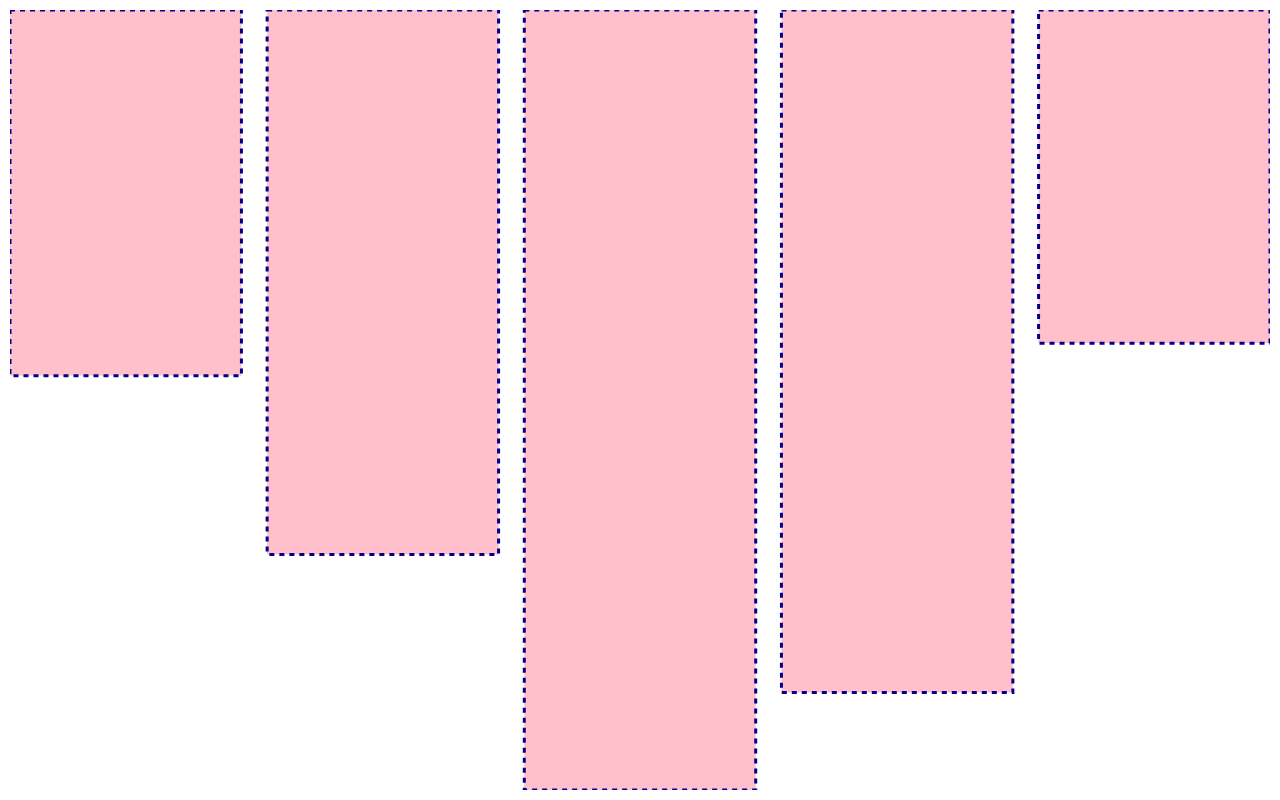
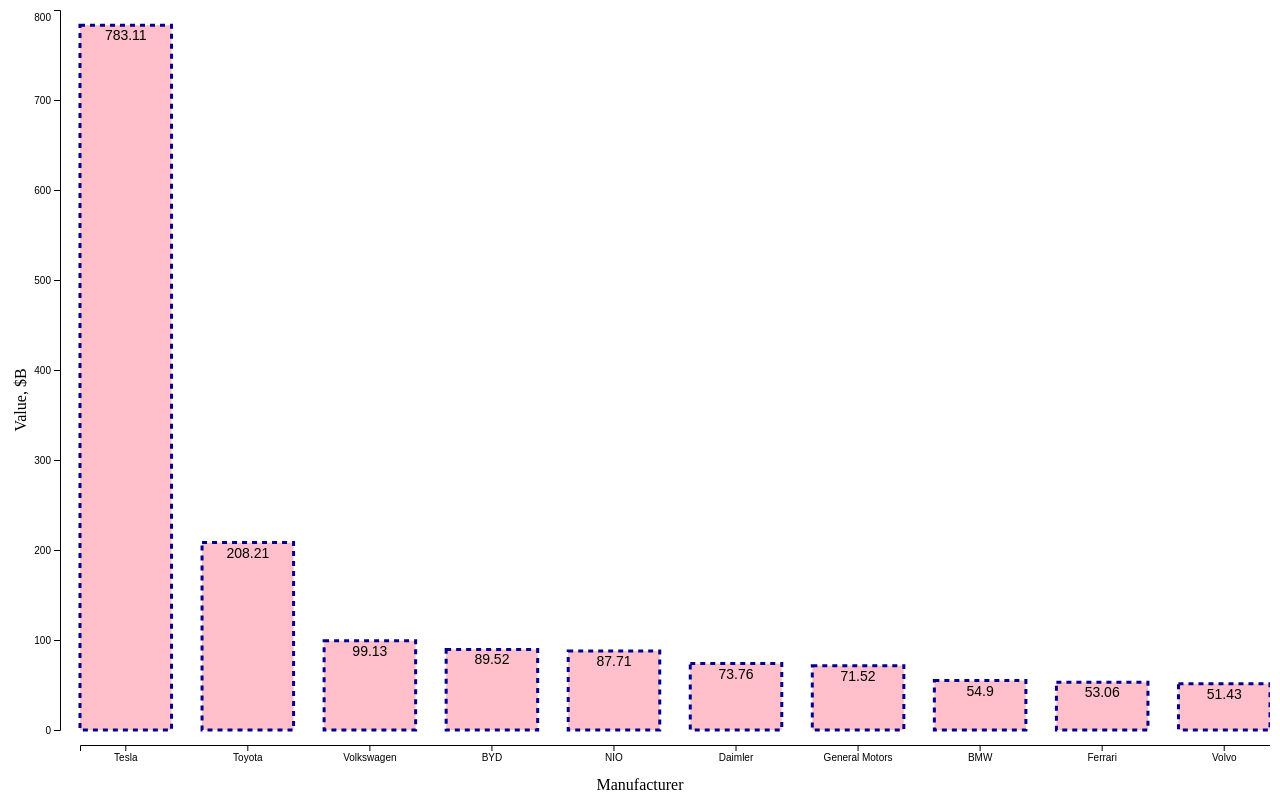
Before and after one commit to alekstech/d3, a website built with webpack: page src/index.html in a window 1280 px wide. Built offline with nearby package versions, Linux system fonts and the light colour scheme.

Commit message:
Inverted chart with axes and labels

```diff
--- a/src/index.html
+++ b/src/index.html
@@ -9,5 +9,11 @@
   <svg>
   </svg>
 
+  <style>
+    .y-axis .tick:last-of-type text {
+      dominant-baseline: hanging;
+    }
+  </style>
+
 </body>
 </html>
--- a/src/index.js
+++ b/src/index.js
@@ -1,14 +1,68 @@
 import * as d3 from 'd3'
 
-const data = [ 45, 67, 96, 84, 41, ]
+// market capitalizations of largest car manufacturers, Jan 2020
+const data = [
+  {
+    name: 'Tesla',
+    symbol: 'TSLA',
+    value: 783.11
+  },
+  {
+    name: 'Toyota',
+    symbol: 'TM',
+    value: 208.21
+  },
+  {
+    name: 'Volkswagen',
+    symbol: 'VOW3.DE',
+    value: 99.13
+  },
+  {
+    name: 'BYD',
+    symbol: '002594.SZ',
+    value: 89.52
+  },
+  {
+    name: 'NIO',
+    symbol: 'NIO',
+    value: 87.71
+  },
+  {
+    name: 'Daimler',
+    symbol: 'DAI.DE',
+    value: 73.76
+  },
+  {
+    name: 'General Motors',
+    symbol: 'GM',
+    value: 71.52
+  },
+  {
+    name: 'BMW',
+    symbol: 'BMW.DE',
+    value: 54.90
+  },
+  {
+    name: 'Ferrari',
+    symbol: 'RACE',
+    value: 53.06
+  },
+  {
+    name: 'Volvo',
+    symbol: 'VOLVF',
+    value: 51.43
+  },
+]
 
 const drawChart = function () {
   const paddingOuter = 10 // number of pixels for padding CSS property of the container (svg element)
-  const paddingInner = 0.1 // space in between bars, as % of bar width
+  const paddingInner = 0.25 // space in between bars, as % of bar width
   const containerWidth = window.innerWidth - (2 * paddingOuter)
   const containerHeight = window.innerHeight - (2 * paddingOuter)
   const svgWidth = containerWidth
-  const maximum = d3.max(data, d => d) // find highest value
+  const maximum = d3.max(data, datum => datum.value) // find highest value
+  const xAxisWidth = 70 // width of the x axis (incl. label)
+  const yAxisHeight = 60 // height of the x axis (incl. label)
 
   // a scale is
   // - a visual encoding of position of quantitative data, such as
@@ -31,17 +85,18 @@
 
   const xScale = d3.scaleBand() // split available width into equal bands
     .domain(Object.keys(data)) // dataset
-      .range([0, svgWidth]) // [left edge, right edge]
+      .range([xAxisWidth, svgWidth]) // [left edge, right edge]; leave room for y axis
       .round(false) // round start and stop of each band to integers
       .paddingInner(paddingInner) // proportion of the range that is reserved for blank space between bands
       .align(0.5) // center bands versus range
 
-  const step = xScale.step()
+  const step = xScale.step() // width of a bar
   const barWidth = step - (paddingInner * step)
 
   const yScale = d3.scaleLinear()
     .domain([0, maximum])
-    .range([0, containerHeight]) // [bottom edge, top edge], svg coordinates system is flipped
+    .range([containerHeight - yAxisHeight, 0]) // [bottom edge, top edge]; flip top and bottom
+    .nice() // show one tick above the highest value
 
   const selection = d3.select('svg')
 
@@ -51,42 +106,142 @@
     .attr('width', () => svgWidth)
     .attr('height', () => containerHeight)
     .attr('style', () => `display: block; padding: ${paddingOuter}px;`)
+
+
+  // save <rect> elements (the bars) in a variable
+  const bars = selection
     .selectAll('rect')
-    .data(data, datum => `key-${datum}`) // key must be unique?, decides if node needs re-rendering on data change
-    .join(
+    .data(data, datum => `key-${datum.symbol}`)
+
+  bars.join(
       // newly added nodes
       enterSelection => {
         // return so it can be joined with update selection
-        return enterSelection.append('rect')
+        return enterSelection
+          .append('rect')
           // attributes to transition FROM
           .attr('x', (datum, index) => xScale(index))
           .attr('height', 0)
-          .attr('y', 0)
+          .attr('y', yScale(0)) // start at 0 of the y scale
           .attr('stroke-width', 3)
           .attr('stroke-dasharray', '5 5')
           .attr('stroke', 'darkblue')
           .attr('fill', 'pink')
+          .attr('class', 'bar')
       },
-      update => update,
+      updateSelection => updateSelection,
       // newly removed nodes
       exitSelection => {
         exitSelection.transition(transition)
           .attr('height', 0)
-          .attr('y', containerHeight)
+          .attr('y', datum => yScale(datum.value))
       }
     )
     .attr('width', barWidth)
-    // newly added nodes and newly updated nodes
+    // transition attributes set after this
     .transition(transition)
     // calculate x-position based index
     .attr('x', (datum, index) => xScale(index))
+    .attr('y', datum => yScale(datum.value))
     // set height based on the bound datum
-    .attr('height', datum => yScale(datum))
+    .attr('height', datum => yScale(0) - yScale(datum.value))
+
+  // add text labels to every bar
+  bars.join(
+    enterSelection => {
+      enterSelection
+        .append("text")
+        .text(datum => datum.value)
+        .attr('x', (datum, index) => xScale(index) + barWidth / 2) // x offset of the bar plus half of its width
+        .attr('y', datum => yScale(datum.value) + 15) // 15 px of white space between axis and bars
+        .attr("font-family" , "sans-serif")
+        .attr("font-size" , "14px")
+        .attr("fill" , "black")
+        .attr("text-anchor", "middle")
+    }
+  )
+
+  // y axis
+  selection
+    .selectAll('g.y-axis')
+    .data([0]) // dummy data (?)
+    .join(
+      enterSelection => {
+        return enterSelection
+          .append("g")
+          .attr("transform", "translate(50, 0)")
+          .attr('class', 'y-axis')
+          .call(d3.axisLeft(yScale))
+      },
+      updateSelection => {
+        updateSelection
+          .call(d3.axisLeft(yScale))
+      }
+    )
+
+  // x axis
+  selection
+    .selectAll('g.x-axis') // select existing, if any
+    .data([0]) // add dummy data
+    .join( // define the enter and update behaviour
+      enterSelection => {
+        return enterSelection
+          .append("g")
+          .attr("transform", `translate(0, ${containerHeight - yAxisHeight + 15})`)
+          .attr('class', 'x-axis')
+          .call(d3.axisBottom(xScale).tickFormat(index => data[index].name))
+      },
+      updateSelection => {
+        updateSelection
+          .attr("transform", `translate(0, ${containerHeight - yAxisHeight + 15})`)
+          .call(d3.axisBottom(xScale).tickFormat(index => data[index].name))
+      }
+    )
+
+  // text label for the x axis
+  selection
+    .selectAll('text.y-label') // select existing, if any
+    .data([0]) // add dummy data
+    .join( // define create and update behaviour
+      enterSelection => {
+        enterSelection
+          .append("text")
+          .attr("transform", `translate(${containerWidth / 2}, ${containerHeight})`)
+          .attr('class', 'y-label')
+          .style("text-anchor", "middle") // svg equivalent of text-align
+          .text("Manufacturer")
+      },
+      updateSelection => {
+        updateSelection
+          .attr("transform", `translate(${containerWidth / 2}, ${containerHeight})`)
+      }
+    )
+
+  // text label for the y axis
+  selection
+    .selectAll('text.x-label')
+    .data([0])
+    .join(
+      enterSelection => {
+        enterSelection
+          .append("text")
+          .attr("transform", "rotate(-90)")
+          .attr("y", 0)
+          .attr("x", 0 - (containerHeight / 2))
+          .attr("dy", "1em")
+          .attr('class', 'x-label')
+          .style("text-anchor", "middle") // svg equivalent of text-align
+          .text("Value, $B")
+      },
+      updateSelection => {
+        return updateSelection
+          .attr("x", 0 - (containerHeight / 2))
+      }
+    )
 }
 
 window.addEventListener("resize", drawChart)
 
 drawChart()
 
-// SVG coordinate system uses positive x, negative y quadrant (fourth quadrant)
-// How would you transform this the chart so the bars 'point upwards'?
+// How would you make this chart accessible?
```
